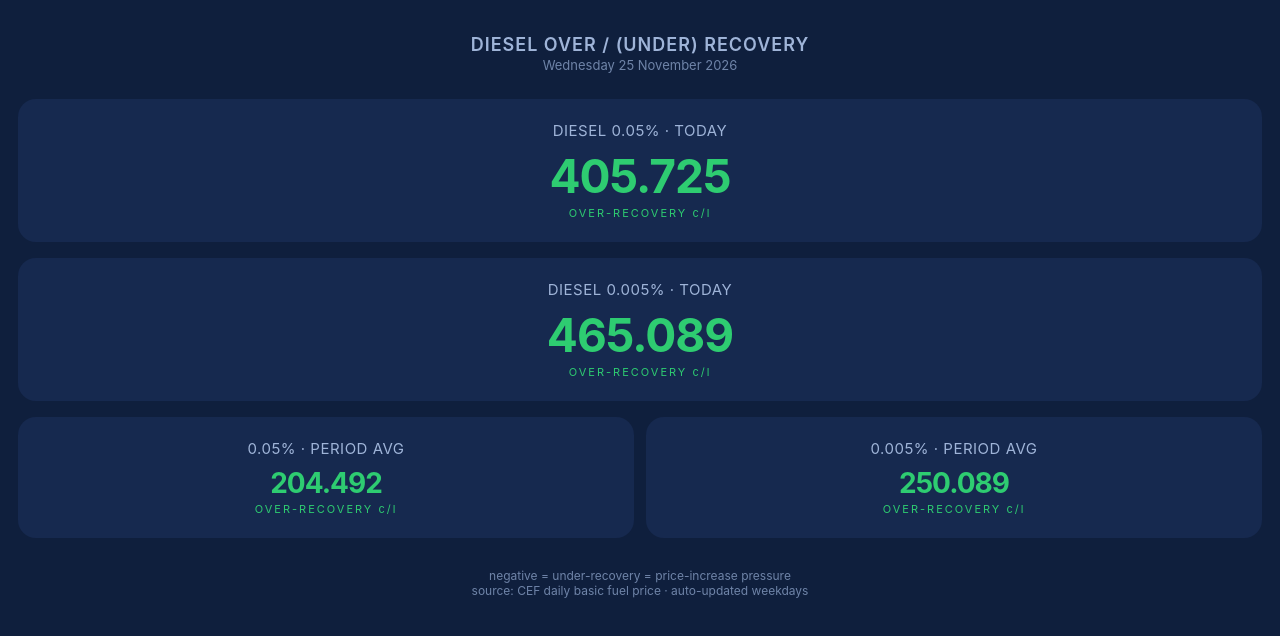
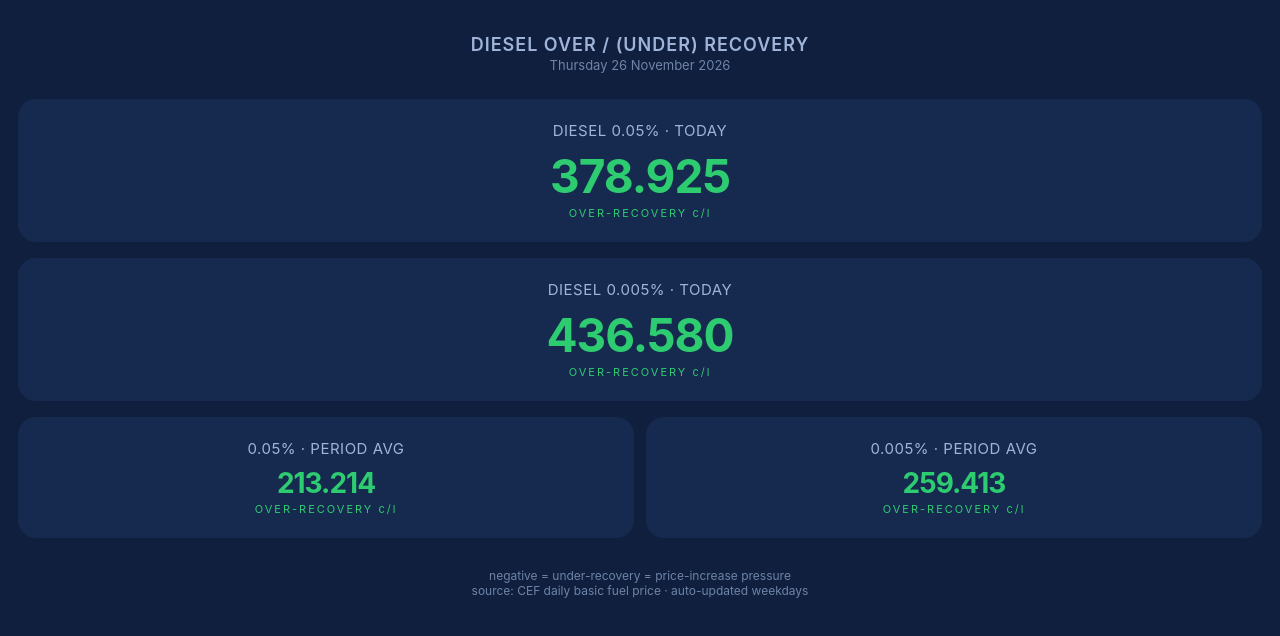
Before and after one commit to bmwx5marc-lgtm/diesel-card, a plain HTML site: page docs/index.html in a window 1280 px wide. Drawn offline with Linux system fonts and the light colour scheme.

Commit message:
Update diesel card

```diff
--- a/docs/index.html
+++ b/docs/index.html
@@ -17,12 +17,12 @@ h1{font-size:18px;font-weight:600;margin:0 0 2px;color:#9fb4d8;letter-spacing:1p
 .sub{font-size:12px;color:#6f84a8;margin-top:14px}
 </style></head><body>
 <h1>DIESEL OVER / (UNDER) RECOVERY</h1>
-<div class="d">Wednesday 25 November 2026</div>
-<div class="card"><div class="grade">DIESEL 0.05% &middot; TODAY</div><div class="num" style="color:#2ecc71">405.725</div><div class="tag" style="color:#2ecc71">OVER-RECOVERY&nbsp;c/l</div></div>
-<div class="card"><div class="grade">DIESEL 0.005% &middot; TODAY</div><div class="num" style="color:#2ecc71">465.089</div><div class="tag" style="color:#2ecc71">OVER-RECOVERY&nbsp;c/l</div></div>
+<div class="d">Thursday 26 November 2026</div>
+<div class="card"><div class="grade">DIESEL 0.05% &middot; TODAY</div><div class="num" style="color:#2ecc71">378.925</div><div class="tag" style="color:#2ecc71">OVER-RECOVERY&nbsp;c/l</div></div>
+<div class="card"><div class="grade">DIESEL 0.005% &middot; TODAY</div><div class="num" style="color:#2ecc71">436.580</div><div class="tag" style="color:#2ecc71">OVER-RECOVERY&nbsp;c/l</div></div>
 <div class="row">
-<div class="card small"><div class="grade">0.05% &middot; PERIOD AVG</div><div class="num" style="color:#2ecc71">204.492</div><div class="tag" style="color:#2ecc71">OVER-RECOVERY&nbsp;c/l</div></div>
-<div class="card small"><div class="grade">0.005% &middot; PERIOD AVG</div><div class="num" style="color:#2ecc71">250.089</div><div class="tag" style="color:#2ecc71">OVER-RECOVERY&nbsp;c/l</div></div>
+<div class="card small"><div class="grade">0.05% &middot; PERIOD AVG</div><div class="num" style="color:#2ecc71">213.214</div><div class="tag" style="color:#2ecc71">OVER-RECOVERY&nbsp;c/l</div></div>
+<div class="card small"><div class="grade">0.005% &middot; PERIOD AVG</div><div class="num" style="color:#2ecc71">259.413</div><div class="tag" style="color:#2ecc71">OVER-RECOVERY&nbsp;c/l</div></div>
 </div>
 <div class="sub">negative = under-recovery = price-increase pressure<br>
 source: CEF daily basic fuel price &middot; auto-updated weekdays</div>
```
